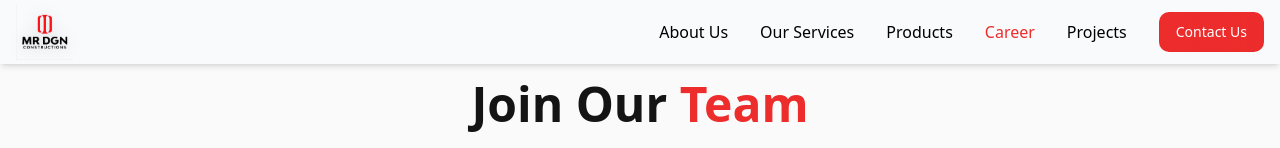
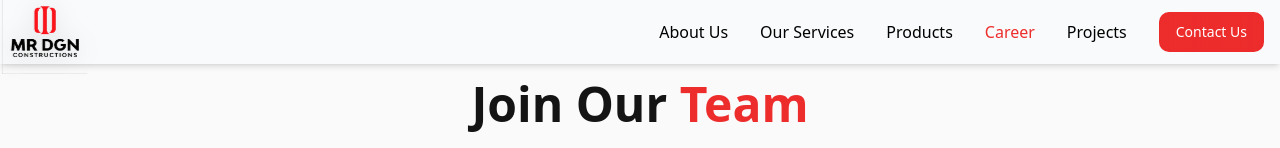
Before and after one commit to Ufuoma-Onakpoyan/mr-dgn-rise-visuals, a React (Vite) app: page /career in a window 1280 px wide. Shown: the top 148 px of the page. Built offline with nearby package versions, Linux system fonts and the light colour scheme.

Commit message:
Code edited in Lovable Code Editor
Edited UI in Lovable

```diff
--- a/src/components/Navigation.tsx
+++ b/src/components/Navigation.tsx
@@ -35,7 +35,7 @@ const Navigation = () => {
             <img
               src="/lovable-uploads/2485c1b8-1e34-41b5-89f0-3708377adee1.png"
               alt="MR DGN Constructions"
-              className="h-full w-auto transition-all duration-300 hover:scale-105"
+              className="h-full w-auto transition-all duration-300 hover:scale-105 scale-150"
               style={{
                 filter: 'drop-shadow(0 2px 8px rgba(0,0,0,0.15)) contrast(1.1) brightness(1.05)',
                 fontWeight: 'bold'
```
